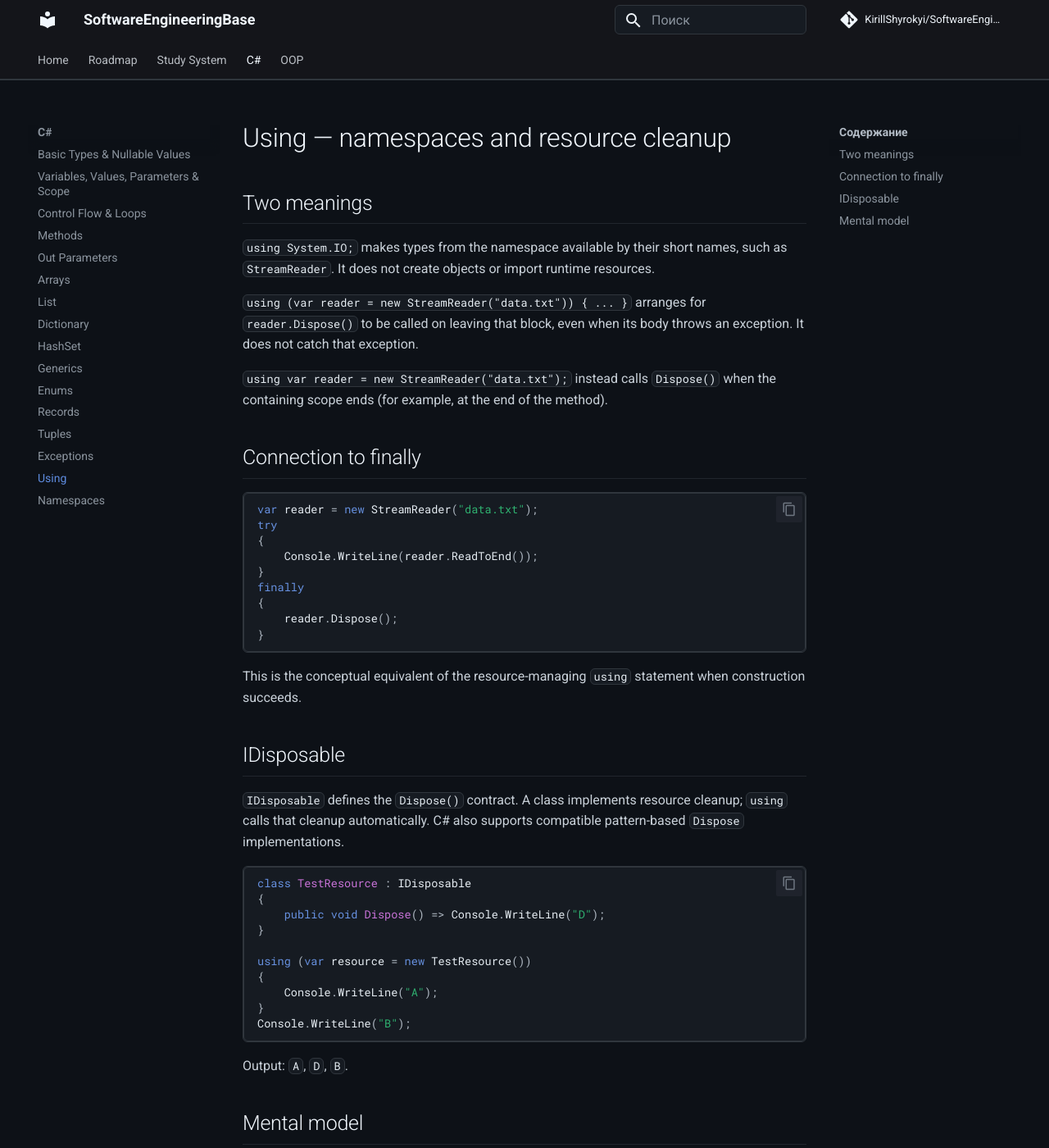
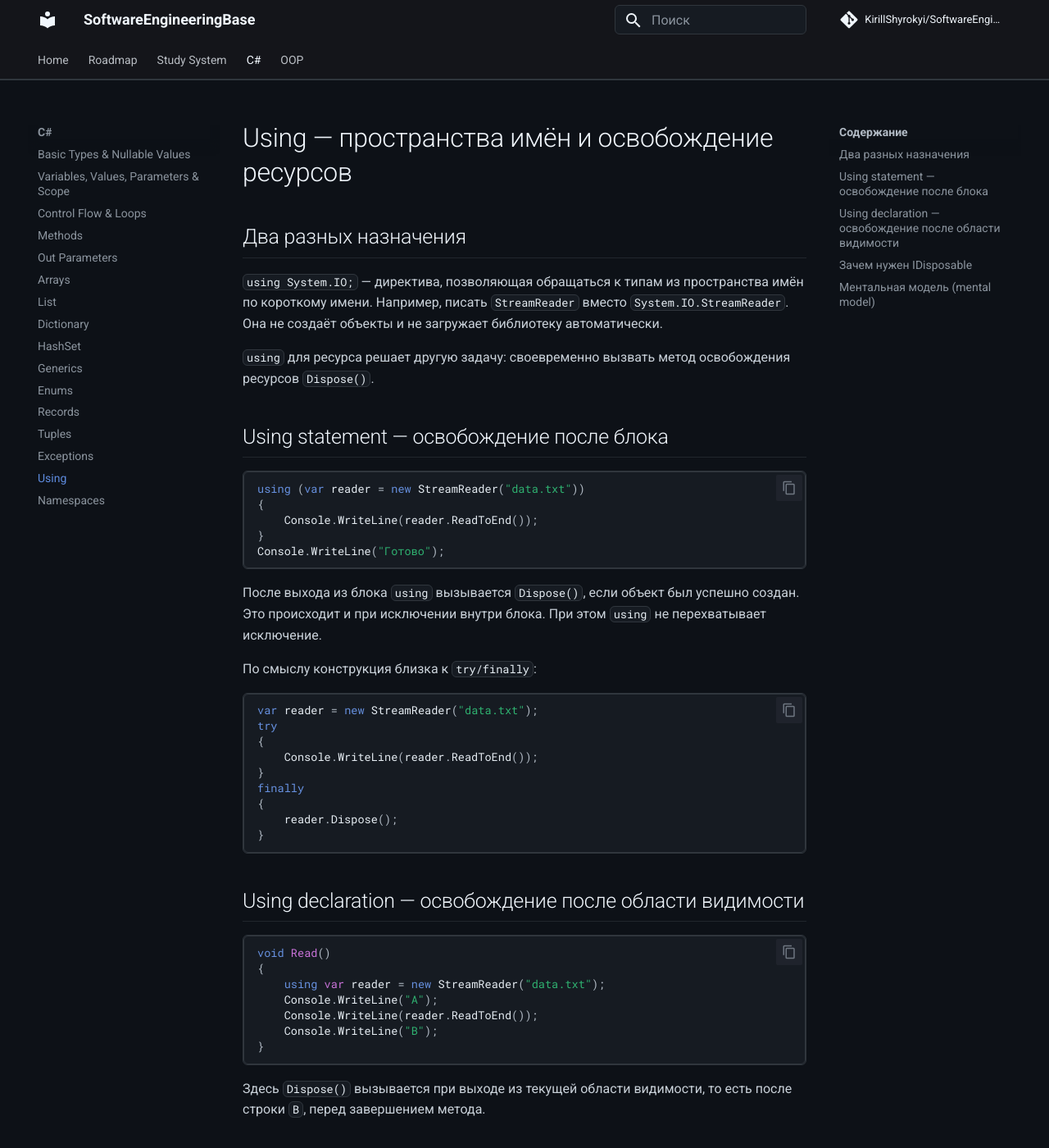
Before and after one commit to KirillShyrokyi/SoftwareEngineeringBase, an MkDocs documentation site: the page built from docs/csharp/using.md, in a window 1280 px wide and 1400 px high. Shown: the whole window at 82% size. Built offline with MkDocs 1.6.1 and Material for MkDocs 9.7.7, drawn with Linux system fonts in a browser that asks for light colours; comment, search, counter and statistics services are not loaded; some of the changed text lies outside the part shown.

Commit message:
docs(csharp): align topic language with study policy

````diff
--- a/docs/csharp/using.md
+++ b/docs/csharp/using.md
@@ -1,14 +1,24 @@
-# Using — namespaces and resource cleanup
+# Using — пространства имён и освобождение ресурсов
 
-## Two meanings
+## Два разных назначения
 
-`using System.IO;` makes types from the namespace available by their short names, such as `StreamReader`. It does not create objects or import runtime resources.
+`using System.IO;` — директива, позволяющая обращаться к типам из пространства имён по короткому имени. Например, писать `StreamReader` вместо `System.IO.StreamReader`. Она не создаёт объекты и не загружает библиотеку автоматически.
 
-`using (var reader = new StreamReader("data.txt")) { ... }` arranges for `reader.Dispose()` to be called on leaving that block, even when its body throws an exception. It does not catch that exception.
+`using` для ресурса решает другую задачу: своевременно вызвать метод освобождения ресурсов `Dispose()`.
 
-`using var reader = new StreamReader("data.txt");` instead calls `Dispose()` when the containing scope ends (for example, at the end of the method).
+## Using statement — освобождение после блока
 
-## Connection to finally
+```csharp
+using (var reader = new StreamReader("data.txt"))
+{
+    Console.WriteLine(reader.ReadToEnd());
+}
+Console.WriteLine("Готово");
+```
+
+После выхода из блока `using` вызывается `Dispose()`, если объект был успешно создан. Это происходит и при исключении внутри блока. При этом `using` не перехватывает исключение.
+
+По смыслу конструкция близка к `try/finally`:
 
 ```csharp
 var reader = new StreamReader("data.txt");
@@ -22,33 +32,45 @@ finally
 }
 ```
 
-This is the conceptual equivalent of the resource-managing `using` statement when construction succeeds.
-
-## IDisposable
-
-`IDisposable` defines the `Dispose()` contract. A class implements resource cleanup; `using` calls that cleanup automatically. C# also supports compatible pattern-based `Dispose` implementations.
+## Using declaration — освобождение после области видимости
 
 ```csharp
-class TestResource : IDisposable
+void Read()
+{
+    using var reader = new StreamReader("data.txt");
+    Console.WriteLine("A");
+    Console.WriteLine(reader.ReadToEnd());
+    Console.WriteLine("B");
+}
+```
+
+Здесь `Dispose()` вызывается при выходе из текущей области видимости, то есть после строки `B`, перед завершением метода.
+
+## Зачем нужен IDisposable
+
+`IDisposable` — интерфейс с контрактом `Dispose()`. Класс определяет, как освобождать свои ресурсы, а `using` автоматически вызывает этот метод. В C# также допускается подходящий метод `Dispose()` по шаблону (pattern-based disposal).
+
+```csharp
+class Resource : IDisposable
 {
     public void Dispose() => Console.WriteLine("D");
 }
 
-using (var resource = new TestResource())
+using (var resource = new Resource())
 {
     Console.WriteLine("A");
 }
 Console.WriteLine("B");
 ```
 
-Output: `A`, `D`, `B`.
+Результат: `A`, `D`, `B`.
 
-## Mental model
+## Ментальная модель (mental model)
 
-- `using Namespace;` shortens type names.
-- `using (...) { }` disposes after the block.
-- `using var ...;` disposes at the end of the containing scope.
-- `IDisposable` provides a cleanup contract.
-- `using` manages resources; it does not handle exceptions.
+- `using Namespace;` — сокращает имена типов.
+- `using (...) { }` — вызывает `Dispose()` при выходе из блока.
+- `using var ...;` — вызывает `Dispose()` при выходе из текущей области.
+- `IDisposable` — контракт освобождения ресурсов.
+- `using` управляет ресурсами, но не обрабатывает исключения.
 
-**Status: 🟢 Understands.** The two meanings of `using`, disposal timing, exception behavior and the role of `IDisposable` have been demonstrated. Independent practice for 🔵 has not been verified.
+**Статус: 🟢 Понимаю.** Подтверждены оба назначения `using`, момент освобождения ресурсов, поведение при исключении и связь с `IDisposable`. Самостоятельная практика для 🔵 пока не подтверждена.
````
